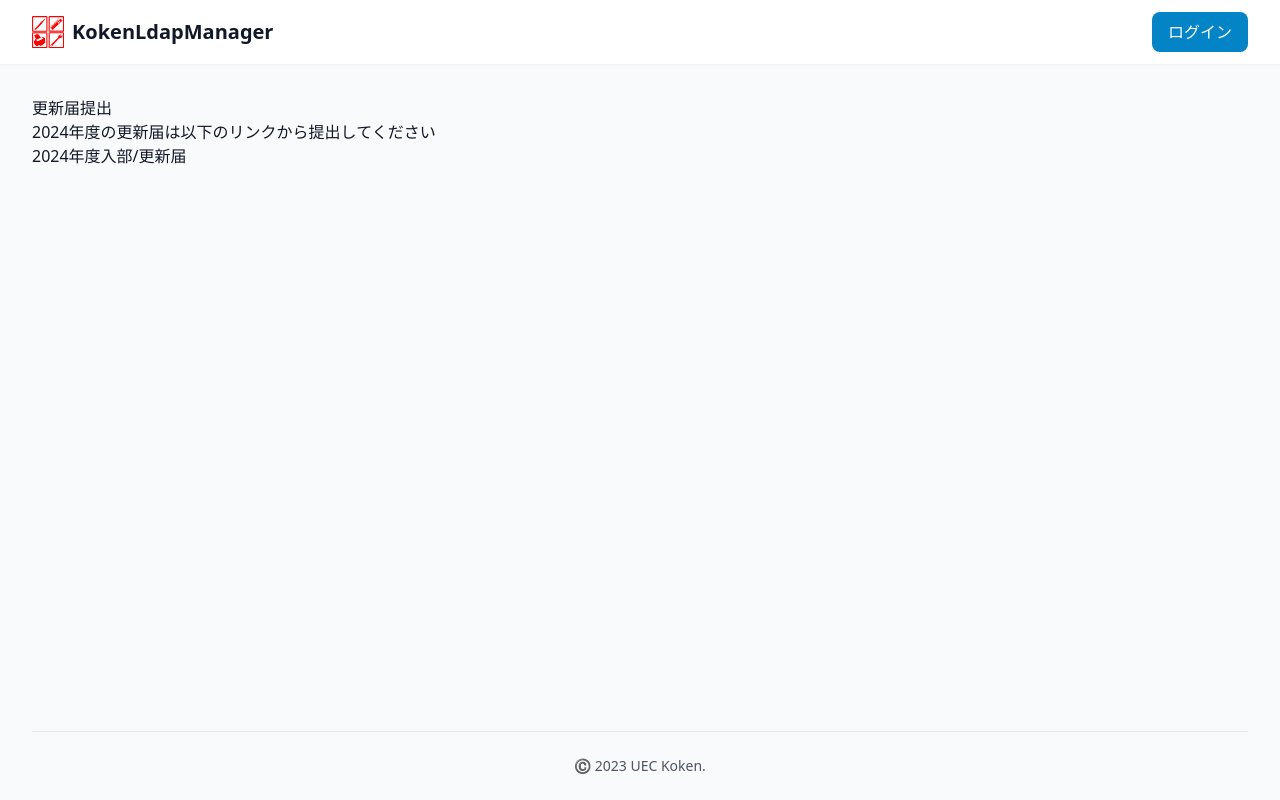
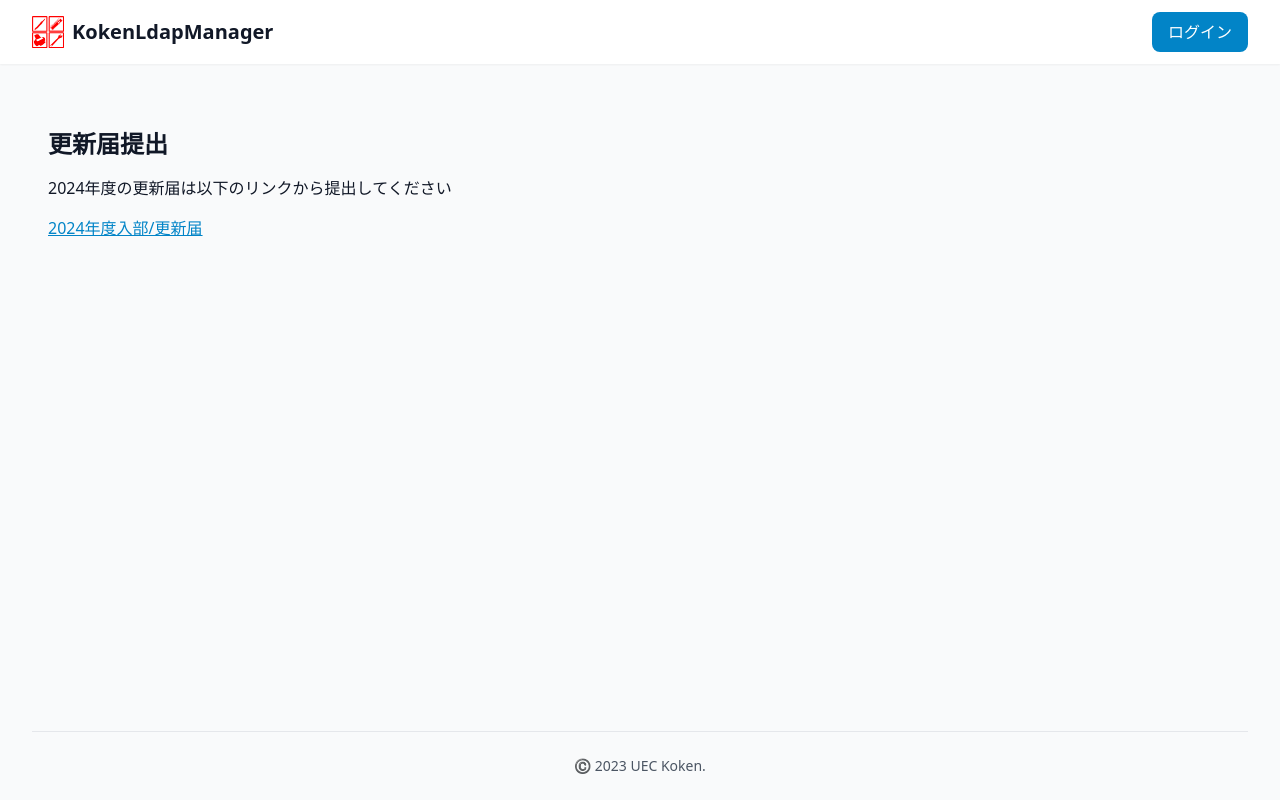
Before and after one commit to ueckoken/koken-ldap-manager, a Next.js app in the folder client/: page /update in a window 1280 px wide. Built offline with nearby package versions, Linux system fonts and the light colour scheme.

Commit message:
HeaderコンポーネントでImageコンポーネントを使用し、Token、User、Register、Update、UserページのuseEffectフックを最適化

```diff
--- a/client/src/components/Header.tsx
+++ b/client/src/components/Header.tsx
@@ -1,6 +1,7 @@
 import { FC, useEffect, useState } from "react";
 import jwt_decode from "jwt-decode";
 import Link from "next/link";
+import Image from "next/image";
 
 const Header: FC<{}> = () => {
   const [jwt, setJwt] = useState<string | null>(null);
@@ -27,7 +28,7 @@ const Header: FC<{}> = () => {
       setJwt(null);
       window.location.href = "/";
     }
-  });
+  }, [jwt]); // JWT変更時にチェック
 
   const onClickLogout = () => {
     setJwt(null);
@@ -41,9 +42,11 @@ const Header: FC<{}> = () => {
         <div className="flex justify-between h-16">
           <div className="flex items-center">
             <Link href="/" className="flex items-center">
-              <img
+              <Image
                 alt="Logo"
                 src="/logo.svg"
+                width={32}
+                height={32}
                 className="h-8 w-8"
               />
               <span className="ml-2 text-xl font-semibold text-gray-900 dark:text-white">
--- a/client/src/components/Token.tsx
+++ b/client/src/components/Token.tsx
@@ -6,10 +6,11 @@ const Token: FC<{ jwt: string | null }> = ({ jwt }) => {
   const [loading, setLoading] = useState(true);
   const [error, setError] = useState<string>("");
   const [copied, setCopied] = useState(false);
-  const abortController = new AbortController();
 
   useEffect(() => {
     if (!jwt) return;
+    const abortController = new AbortController();
+
     (async () => {
       try {
         const res: any = await axios(
@@ -33,7 +34,7 @@ const Token: FC<{ jwt: string | null }> = ({ jwt }) => {
     return () => {
       abortController.abort();
     };
-  }, [jwt]);
+  }, [jwt]); // jwtが変更された時のみ実行
 
   const copyToClipboard = async (text: string) => {
     try {
--- a/client/src/components/User.tsx
+++ b/client/src/components/User.tsx
@@ -77,7 +77,7 @@ const User: FC<{
     return () => {
       abortController.abort();
     };
-  }, [jwt]);
+  }, [jwt, isAdmin, targetUser]);
 
   const updateUserInfo = async () => {
     if (!jwt) return;
--- a/client/src/pages/register.tsx
+++ b/client/src/pages/register.tsx
@@ -59,7 +59,17 @@ export default function RegisterPage() {
     return () => {
       abortController.abort();
     };
-  }, [token]);
+  }, [
+    token,
+    router,
+    usernameQuery,
+    firstnameQuery,
+    lastnameQuery,
+    emailQuery,
+    discordIdQuery,
+    studentidQuery,
+    phonenumberQuery
+  ]);
 
   const checkPassword = (password: string) => {
     if (password.length < 6) {
--- a/client/src/pages/token.tsx
+++ b/client/src/pages/token.tsx
@@ -1,6 +1,5 @@
 import Token from "@/components/Token";
 import { FC, useEffect, useState } from "react";
-import { Container } from "react-bootstrap";
 
 const TokenPage: FC<{}> = () => {
   const [jwt, setJwt] = useState<string | null>(null);
@@ -9,19 +8,19 @@ const TokenPage: FC<{}> = () => {
     const token = localStorage.getItem("token");
     if (!token) return;
     setJwt(token);
-  }, [jwt]);
+  }, []); // 初回マウント時のみ実行
 
   return (
-    <>
-      <Container>
-        <h2>新規登録用Token</h2>
+    <div className="container mx-auto px-4 py-8">
+      <h2 className="text-2xl font-bold mb-4">新規登録用Token</h2>
+      <p className="mb-4">
         ユーザに新規登録してもらう際はこのURLを共有してください。
-        <br />
+      </p>
+      <p className="mb-4">
         Tokenは3時間有効ですが、タイミングによっては有効期限が切れている場合があるのでその場合はリロードしてください。
-        <br />
-        <Token jwt={jwt} />
-      </Container>
-    </>
+      </p>
+      <Token jwt={jwt} />
+    </div>
   );
 };
 
--- a/client/src/pages/update.tsx
+++ b/client/src/pages/update.tsx
@@ -1,5 +1,4 @@
 import { FC, useEffect, useState } from "react";
-import { Container } from "react-bootstrap";
 import jwt_decode from "jwt-decode";
 
 const UpdatePage: FC<{}> = () => {
@@ -19,13 +18,19 @@ const UpdatePage: FC<{}> = () => {
   }, []);
 
   return (
-    <>
-      <Container>
-        <h1>更新届提出</h1>
-        <p>2024年度の更新届は以下のリンクから提出してください</p>
-        <a href={"https://docs.google.com/forms/d/e/1FAIpQLSftFmyVdufKYXa0VoDBmjlN5-dlMy5__yLKVMe5fgCHJ4ErWg/viewform?usp=pp_url&entry.800787902="+ jwtData.uid }>2024年度入部/更新届</a>
-      </Container>
-    </>
+    <div className="container mx-auto px-4 py-8">
+      <h1 className="text-2xl font-bold mb-4">更新届提出</h1>
+      <p className="mb-4">2024年度の更新届は以下のリンクから提出してください</p>
+      <a
+        href={`https://docs.google.com/forms/d/e/1FAIpQLSftFmyVdufKYXa0VoDBmjlN5-dlMy5__yLKVMe5fgCHJ4ErWg/viewform?usp=pp_url&entry.800787902=${jwtData.uid}`}
+        className="text-primary-600 hover:text-primary-700 underline"
+        target="_blank"
+        rel="noopener noreferrer"
+      >
+        2024年度入部/更新届
+      </a>
+    </div>
   );
 };
+
 export default UpdatePage;
--- a/client/src/pages/user.tsx
+++ b/client/src/pages/user.tsx
@@ -8,7 +8,7 @@ const UserPage: FC<{}> = () => {
     const token = localStorage.getItem("token");
     if (!token) return;
     setJwt(token);
-  });
+  }, []); // 初回マウント時のみ実行
 
   return (
     <>
```
